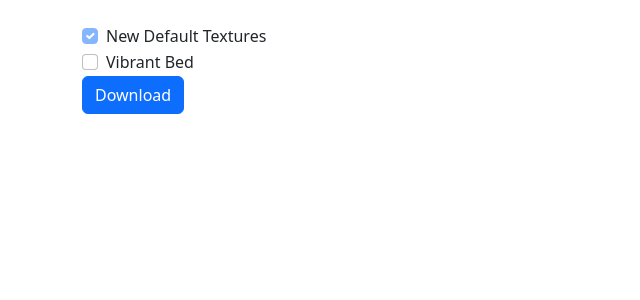
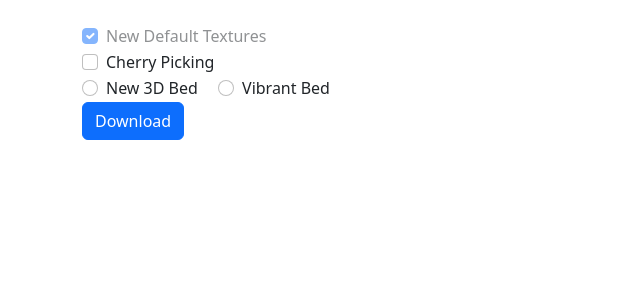
Before and after one commit to lenemter/Vanilla-Tweaks-1.8.9, a Flask app: page / in a window 1280 px wide. Shown: the part 56-356 px from the top of the page, without its empty margins (0-640 px from the left). Run offline with Flask 2, Linux system fonts and the light colour scheme; some libraries are stand-ins or nearby versions.

Commit message:
Fixes and Cherry Picking

```diff
--- a/server/main.py
+++ b/server/main.py
@@ -36,3 +36,7 @@ def download():
             "Content-Disposition": "attachment;filename=Vanilla_Tweaks_for_1.8.9.zip"
         },
     )
+
+
+if __name__ == "__main__":
+    app.run(debug=True)
--- a/server/templates/index.html
+++ b/server/templates/index.html
@@ -30,15 +30,27 @@
     </nav>
 
     <main class="container mt-4">
+        <!-- New Default Pack -->
         <div class="form-check">
             <input class="form-check-input" type="checkbox" id="new_default_textures" checked disabled>
-            <label class="from-check-label"" for=" new_default_textures">New Default Textures</label>
+            <label class="form-check-label" for=" new_default_textures">New Default Textures</label>
         </div>
+        <!-- Cherry Picking -->
         <div class="form-check">
-            <input class="form-check-input" type="checkbox" id="vibrant_bed">
-            <label class="from-check-label"" for="vibrant_bed">Vibrant Bed</label>
+            <input class="form-check-input" type="checkbox" id="cherry_picking">
+            <label class="form-check-label" for="cherry_picking">Cherry Picking</label>
         </div>
-        <button class="btn btn-primary btn-download">Download</button>
+        <!-- Beds -->
+        <div class="form-check form-check-inline">
+            <input class="form-check-input" type="radio" name="bed" id="3d_bed">
+            <label class="form-check-label" for="3d_bed">New 3D Bed</label>
+        </div>
+        <div class="form-check form-check-inline">
+            <input class="form-check-input" type="radio" name="bed" id="vibrant_bed">
+            <label class="form-check-label" for="vibrant_bed">Vibrant Bed</label>
+        </div>
+        <!-- Download button -->
+        <button class="btn btn-primary d-block btn-download">Download</button>
 
     </main>
 
```
Also changed, not shown: server/test.py (deleted, +0 -20 lines), 2 other files.
